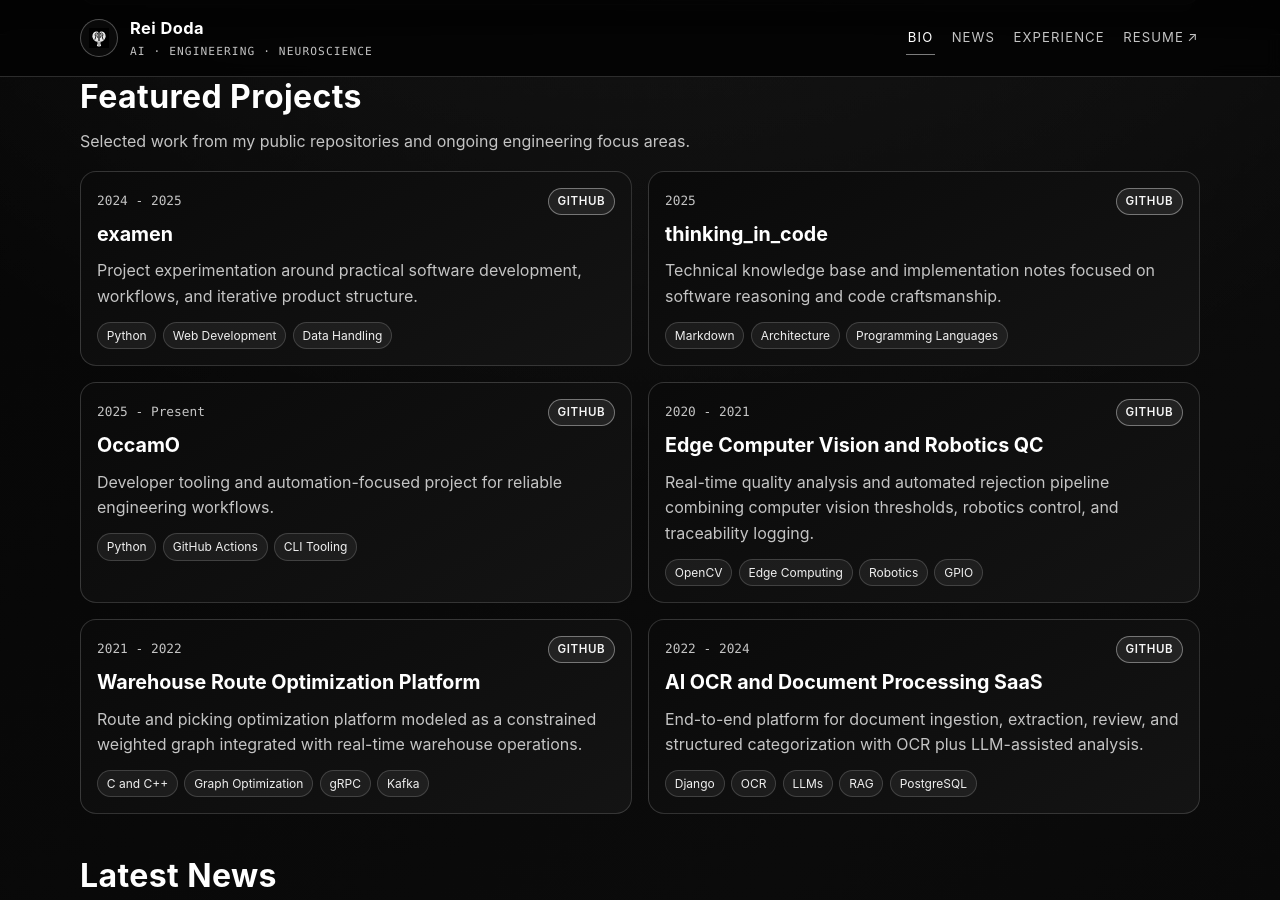
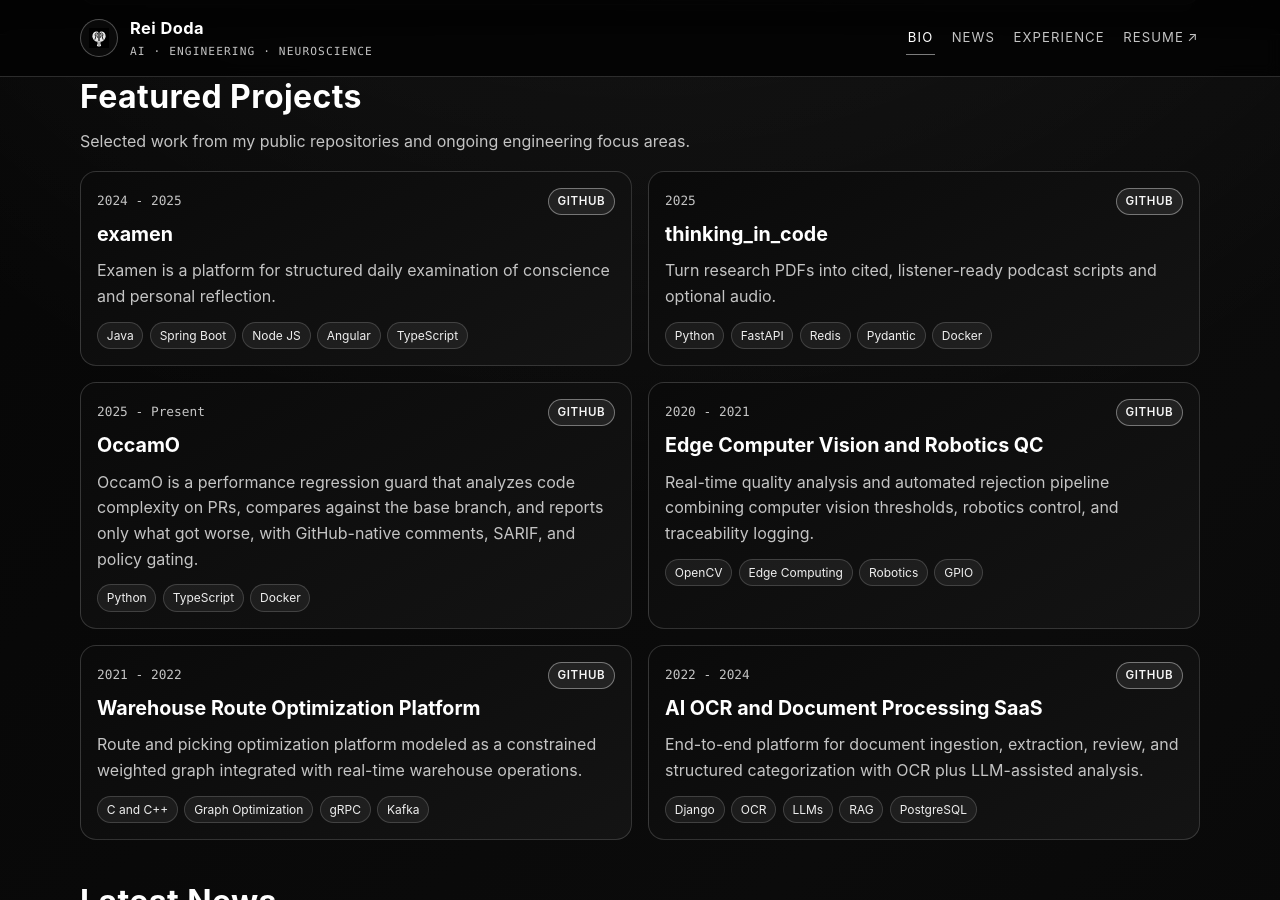
Before and after one commit to reiidoda/reiidoda.github.io, a Jekyll site: the page built from index.html, in a window 1280 px wide and 900 px high, scrolled down 1008 px. Built offline with Jekyll 4.4.1, drawn with Linux system fonts in a browser that asks for light colours.

Commit message:
Update Featured Projects copy and News/Experience hero icon

```diff
--- a/_data/featured_projects.yml
+++ b/_data/featured_projects.yml
@@ -1,31 +1,35 @@
 - id: examen
   title: "examen"
   period: "2024 - 2025"
-  summary: "Project experimentation around practical software development, workflows, and iterative product structure."
+  summary: "Examen is a platform for structured daily examination of conscience and personal reflection."
   stack:
-    - Python
-    - Web Development
-    - Data Handling
+    - Java
+    - Spring Boot
+    - Node JS
+    - Angular
+    - TypeScript
   github: "https://github.com/reiidoda/examen"
 
 - id: thinking-in-code
   title: "thinking_in_code"
   period: "2025"
-  summary: "Technical knowledge base and implementation notes focused on software reasoning and code craftsmanship."
+  summary: "Turn research PDFs into cited, listener-ready podcast scripts and optional audio."
   stack:
-    - Markdown
-    - Architecture
-    - Programming Languages
+    - Python
+    - FastAPI
+    - Redis
+    - Pydantic
+    - Docker
   github: "https://github.com/reiidoda/thinking_in_code"
 
 - id: occamo
   title: "OccamO"
   period: "2025 - Present"
-  summary: "Developer tooling and automation-focused project for reliable engineering workflows."
+  summary: "OccamO is a performance regression guard that analyzes code complexity on PRs, compares against the base branch, and reports only what got worse, with GitHub-native comments, SARIF, and policy gating."
   stack:
     - Python
-    - GitHub Actions
-    - CLI Tooling
+    - TypeScript
+    - Docker
   github: "https://github.com/reiidoda/OccamO"
 
 - id: edge-vision-robotic-qc
--- a/_includes/page-hero.html
+++ b/_includes/page-hero.html
@@ -2,12 +2,13 @@
 {% assign hero_kicker = include.kicker | default: "Section" %}
 {% assign hero_title = include.title | default: page.title %}
 {% assign hero_subtitle = include.subtitle | default: page.description %}
+{% assign hero_orb = include.orb | default: "/assets/img/home/neural-circle.svg" %}
 
 <section class="page-hero" aria-labelledby="{{ hero_id }}" data-reveal>
   <div class="page-hero-media" aria-hidden="true">
     <img
       class="page-hero-orb"
-      src="{{ '/assets/img/home/neural-circle.svg' | relative_url }}"
+      src="{{ hero_orb | relative_url }}"
       alt=""
       loading="lazy"
       decoding="async"
--- a/_layouts/news.html
+++ b/_layouts/news.html
@@ -2,7 +2,7 @@
 layout: default
 ---
 <section class="news-listing" aria-labelledby="news-title" data-news-root>
-  {% include page-hero.html id="news-title" kicker="News" title=page.title subtitle=page.description %}
+  {% include page-hero.html id="news-title" kicker="News" title=page.title subtitle=page.description orb="/assets/img/favicon/favicon.svg" %}
 
   {% assign sorted_posts = site.posts | sort: 'date' | reverse %}
   {% assign sorted_tags = site.tags | sort %}
```
Also changed, not shown: experience.md (+1 -0 lines).
